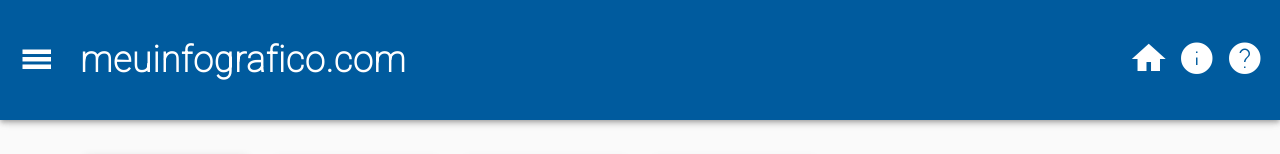
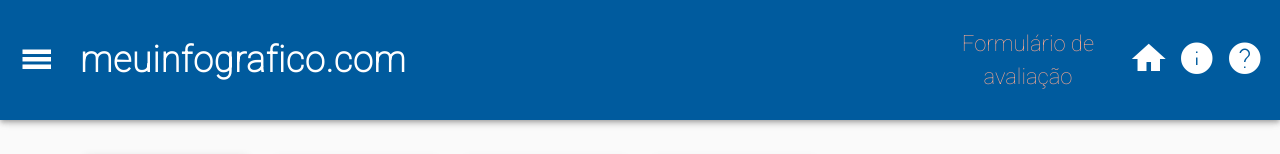
Before and after one commit to kothonet/meu-infografico, a Vue app: page / in a window 1280 px wide. Shown: the top 154 px of the page. Built offline with nearby package versions, Linux system fonts and the light colour scheme; no server answers; what vue-firestore would draw is missing.

Commit message:
Inclusão de link para formulário de avaliação

```diff
--- a/package.json
+++ b/package.json
@@ -13,6 +13,7 @@
     "axios": "^0.18.0",
     "firebase": "^5.5.4",
     "link-prevue": "^1.1.3",
+    "npm": "^6.4.1",
     "register-service-worker": "^1.5.2",
     "vue": "^2.5.17",
     "vue-analytics": "^5.16.0",
--- a/src/App.vue
+++ b/src/App.vue
@@ -10,6 +10,16 @@
       <v-toolbar-side-icon @click.stop="drawer = !drawer" />
       <v-toolbar-title v-text="'meuinfografico.com'" />
       <v-spacer />
+      <a
+        href="https://docs.google.com/forms/d/e/1FAIpQLSeOFadQQYg00juf6tX6jHT1S7DU-Le53m11_W2aXJGSInguPQ/viewform"
+        class="app-link"
+        target="_blank">
+
+        <div>Formulário de</div>
+        <div>avaliação</div>
+
+      </a>
+
       <v-btn
         v-for="(item, i) in items"
         :key="i"
@@ -206,6 +216,22 @@ h1 {
   font-size: 36px;
 }
 
+a:link {
+  text-decoration: none;
+}
+
+a:visited {
+  text-decoration: none;
+}
+
+a:hover {
+  text-decoration: underline;
+}
+
+a:active {
+  text-decoration: underline;
+}
+
 .v-toolbar.disabled {
     filter: opacity(60%);
     -moz-opacity: 0.6;
@@ -222,4 +248,14 @@ h1 {
 .v-list__tile__title {
   font-size: 20px;
 }
+
+.app-link {
+  font-size: 22px;
+  color: #f9a88f;
+  padding: 0 30px;
+}
+
+.app-link > div {
+   text-align: center;
+}
 </style>
```
Also changed, not shown: 1 other file (tests, documents, lock files or other folders).
